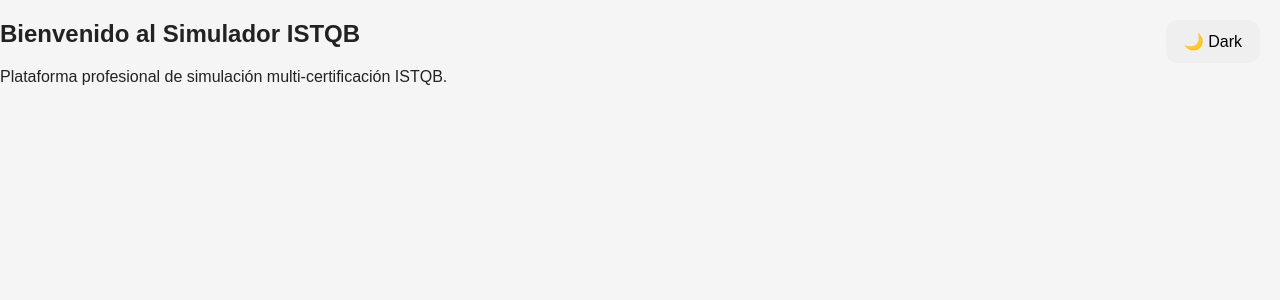
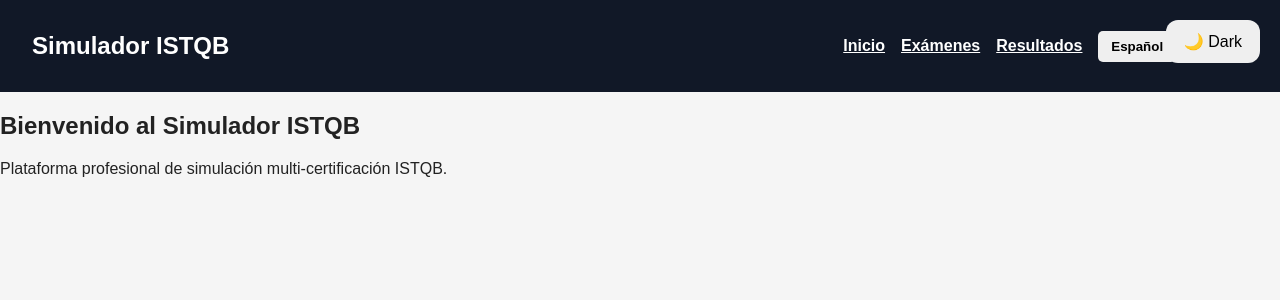
Before and after one commit to JATR96/istqb_simulador, a React app in the folder frontend/: page / in a window 1280 px wide. Shown: the top 300 px of the page. Built offline with nearby package versions, Linux system fonts and the light colour scheme; the HTML template or start-up script is replaced by a standard one.

Commit message:
Correcciones Home

```diff
--- a/frontend/src/App.jsx
+++ b/frontend/src/App.jsx
@@ -14,10 +14,14 @@
 
 import ThemeToggle from "./components/ThemeToggle";
 
+import Header from "./components/layout/Header";
+
 function App() {
 
   return (
     <BrowserRouter>
+
+      <Header />
 
       <Routes>
 
--- a/frontend/src/components/layout/Navbar.jsx
+++ b/frontend/src/components/layout/Navbar.jsx
@@ -1,6 +1,8 @@
 import { Link } from "react-router-dom";
 
 import { useTranslation } from "react-i18next";
+
+import "../../styles/layout.css";
 
 function Navbar() {
   const { t } = useTranslation();
--- a/frontend/src/locales/es/translation.json
+++ b/frontend/src/locales/es/translation.json
@@ -1,6 +1,6 @@
 {
   "app": {
-    "title": "Simulador ISTQB "
+    "title": "Simulador ISTQB"
   },
 
   "navbar": {
```
